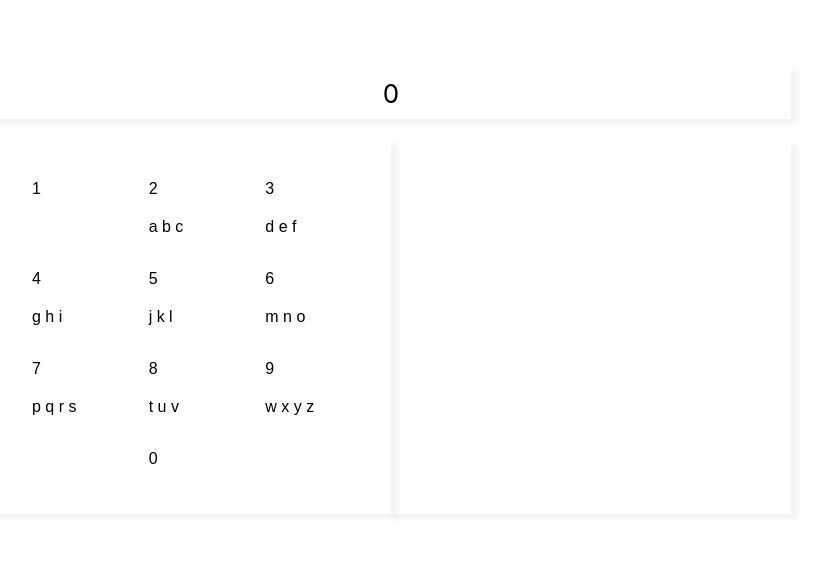
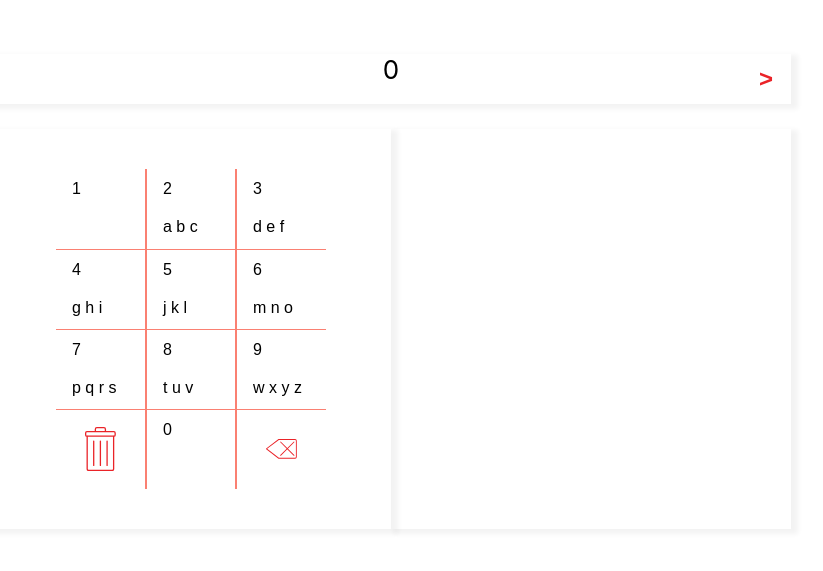
Before and after one commit to Shubwub/couchbase-ui, a React (Create React App) app: page / in a window 1280 px wide. Shown: the part 109-680 px from the top of the page, without its empty margins (249-1072 px from the left). Built offline with nearby package versions, Linux system fonts and the light colour scheme.

Commit message:
adds layout, styling, and basic functionality

```diff
--- a/src/components/atoms/Key.js
+++ b/src/components/atoms/Key.js
@@ -1,18 +1,26 @@
 import styled from "styled-components";
 import { useDispatch } from "react-redux";
 import { accent } from "../../style_variables";
-import { addNumber } from "../../redux/actions";
+import { addNumber, clearNumber, removeLastNumber } from "../../redux/actions";
+import { ReactComponent as BinIcon } from "../../assets/images/Bin.svg";
+import { ReactComponent as BackIcon } from "../../assets/images/Back.svg";
 
-export default function Key({ digit, letters, index }) {
+export default function Key({ face, letters, index }) {
   const dispatch = useDispatch();
 
-  return digit !== null ? (
-    <KeyButton key={index} onClick={() => dispatch(addNumber(digit))}>
-      <KeyContent>{digit}</KeyContent>
+  return face >= 0 ? (
+    <KeyButton key={index} onClick={() => dispatch(addNumber(face))}>
+      <KeyContent>{face}</KeyContent>
       <KeyContent>{letters.join(" ")}</KeyContent>
     </KeyButton>
+  ) : face === "clear" ? (
+    <ActionKey onClick={() => dispatch(clearNumber())}>
+      <BinIcon />
+    </ActionKey>
   ) : (
-    <div></div>
+    <ActionKey onClick={() => dispatch(removeLastNumber())}>
+      <BackIcon />
+    </ActionKey>
   );
 }
 
@@ -21,7 +29,7 @@ const KeyButton = styled.button`
   background: none;
   font-size: 1rem;
   color: black;
-  height: 90px;
+  height: 80px;
   width: 90px;
   cursor: pointer;
   transition: 0.3s ease-in-out;
@@ -29,11 +37,37 @@ const KeyButton = styled.button`
   flex-direction: column;
   justify-content: flex-start;
   box-sizing: border-box;
+  border: 1px solid salmon;
+
+  &:nth-child(-n + 3) {
+    border-top: none;
+  }
+  &:nth-child(n - 3) {
+    border-bottom: none;
+  }
+  &:nth-child(3n + 1) {
+    border-left: none;
+  }
+  &:nth-child(3n + 3) {
+    border-right: none;
+  }
+
   &:hover {
     color: white;
     background: ${accent};
-    transform: scale(0.9);
     transition: 0.3s ease-in-out;
+  }
+`;
+
+const ActionKey = styled(KeyButton)`
+  justify-content: center;
+  align-items: center;
+  svg {
+    width: 40%;
+    fill: ${accent};
+  }
+  &:hover svg {
+    fill: white;
   }
 `;
 
--- a/src/components/atoms/NumberField.js
+++ b/src/components/atoms/NumberField.js
@@ -1,16 +1,53 @@
-import { useSelector } from "react-redux";
+import { useSelector, useDispatch } from "react-redux";
 import styled from "styled-components";
+import { accent } from "../../style_variables";
+import { storeMnemonics } from "../../redux/actions";
 
 export default function NumberField() {
   const number = useSelector(({ keypad }) => keypad.number);
+  const dispatch = useDispatch();
 
-  return <NumberBar>{number}</NumberBar>;
+  // TODO: This is a temporary function that needs to be populated with mnemonic generating code.
+  const getMnemonics = (number) => {
+    const mnemonics = number.toString().split("");
+    dispatch(storeMnemonics(mnemonics));
+    return [];
+  };
+
+  return (
+    <NumberBar>
+      {number}
+      <Submit onClick={() => getMnemonics(number)}>{">"}</Submit>
+    </NumberBar>
+  );
 }
 
 const NumberBar = styled.div`
   width: 100%;
   margin-bottom: 25px;
-  line-height: 50px;
+  height: 50px;
   -webkit-box-shadow: 0px 2px 10px 5px rgba(0, 0, 0, 0.15);
   box-shadow: 5px 3px 5px 2px rgba(0, 0, 0, 0.05);
+  overflow: hidden;
+  position: relative;
 `;
+
+const Submit = styled.button`
+  height: 101%;
+  width: 50px;
+  border: none;
+  background: white;
+  color: ${accent};
+  position: absolute;
+  top: 0;
+  right: 0;
+  bottom: 0;
+  font-size: 1.5rem;
+  font-weight: bold;
+  cursor: pointer;
+  transition: 0.3s ease-in-out;
+  &:hover {
+    transform: scale(1.3);
+    transition: 0.3s ease-in-out;
+  }
+`;
--- a/src/components/molecules/Keypad.js
+++ b/src/components/molecules/Keypad.js
@@ -3,24 +3,24 @@ import { Key } from "../atoms";
 
 export default function Keypad() {
   const buttons = [
-    { digit: 1, letters: [] },
-    { digit: 2, letters: ["a", "b", "c"] },
-    { digit: 3, letters: ["d", "e", "f"] },
-    { digit: 4, letters: ["g", "h", "i"] },
-    { digit: 5, letters: ["j", "k", "l"] },
-    { digit: 6, letters: ["m", "n", "o"] },
-    { digit: 7, letters: ["p", "q", "r", "s"] },
-    { digit: 8, letters: ["t", "u", "v"] },
-    { digit: 9, letters: ["w", "x", "y", "z"] },
-    { digit: null, letters: [] },
-    { digit: 0, letters: [] },
-    { digit: null, letters: [] },
+    { face: 1, letters: [] },
+    { face: 2, letters: ["a", "b", "c"] },
+    { face: 3, letters: ["d", "e", "f"] },
+    { face: 4, letters: ["g", "h", "i"] },
+    { face: 5, letters: ["j", "k", "l"] },
+    { face: 6, letters: ["m", "n", "o"] },
+    { face: 7, letters: ["p", "q", "r", "s"] },
+    { face: 8, letters: ["t", "u", "v"] },
+    { face: 9, letters: ["w", "x", "y", "z"] },
+    { face: "clear", letters: [] },
+    { face: 0, letters: [] },
+    { face: "delete", letters: [] },
   ];
   return (
     <KeypadContainer>
       <ButtonLayout>
         {buttons.map((item, index) => (
-          <Key digit={item.digit} letters={item.letters} index={index} />
+          <Key face={item.face} letters={item.letters} index={index} />
         ))}
       </ButtonLayout>
     </KeypadContainer>
@@ -29,16 +29,17 @@ export default function Keypad() {
 
 const KeypadContainer = styled.div`
   width: 50%;
-  height: 370px;
+  height: 400px;
   -webkit-box-shadow: 0px 2px 10px 5px rgba(0, 0, 0, 0.15);
   box-shadow: 5px 3px 5px 2px rgba(0, 0, 0, 0.05);
-  padding: 25px;
   box-sizing: border-box;
+  display: flex;
+  justify-content: center;
+  align-items: center;
 `;
 
 const ButtonLayout = styled.div`
   display: grid;
   grid-template-columns: auto auto auto;
   grid-template-rows: auto auto auto;
-  margin: 0 auto;
 `;
--- a/src/components/molecules/MnemonicList.js
+++ b/src/components/molecules/MnemonicList.js
@@ -1,8 +1,10 @@
 import styled from "styled-components";
 import { Mnemonic } from "../atoms";
+import { useSelector } from "react-redux";
 
 export default function MnemonicList() {
-  const mnemonics = [];
+  const mnemonics = useSelector(({ keypad }) => keypad.mnemonics);
+
   return (
     <List>
       {mnemonics.map((word) => (
@@ -22,5 +24,5 @@ const List = styled.ul`
   box-shadow: 5px 3px 5px 2px rgba(0, 0, 0, 0.05);
   overflow-x: hidden;
   overflow-y: scroll;
-  height: 370px;
+  height: 400px;
 `;
```
